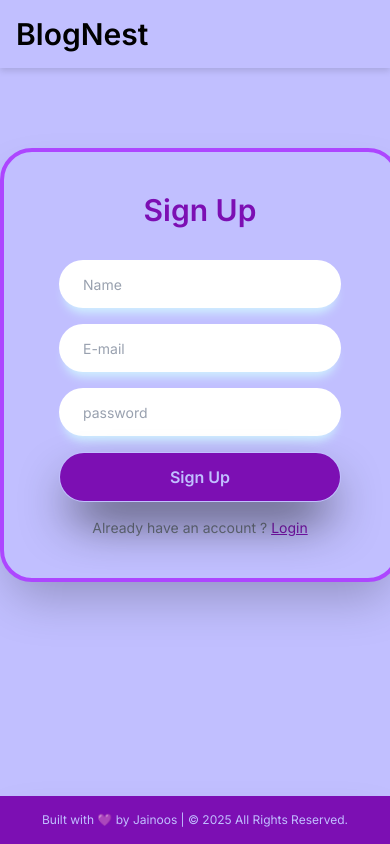
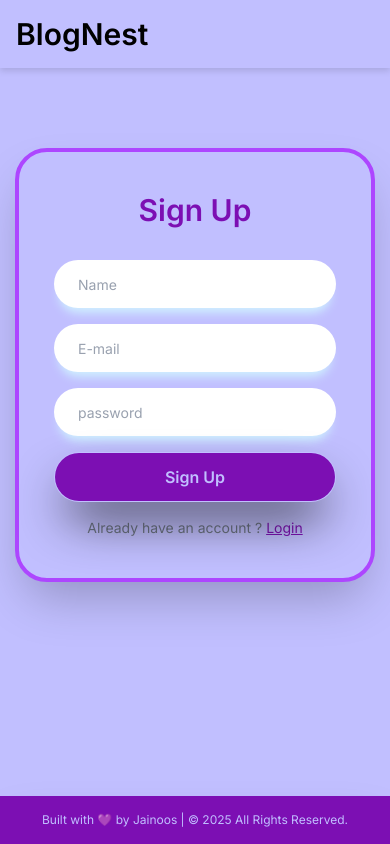
Before and after one commit to jainoos007/Blog-App, a React (Vite) app in the folder frontend/: page /signup in a window 390 px wide. Built offline with nearby package versions, Linux system fonts and the light colour scheme.

Commit message:
make login & signin responsive

```diff
--- a/frontend/src/components/Login.jsx
+++ b/frontend/src/components/Login.jsx
@@ -25,7 +25,7 @@ const Login = () => {
   };
 
   return (
-    <div className="container mt-20 w-100 bg-primary flex flex-col items-center py-10 gap-4 rounded-4xl shadow-2xl border-4 border-purple-500">
+    <div className="container mt-20 w-90 lg:w-100 bg-primary flex flex-col items-center py-10 gap-4 rounded-4xl shadow-2xl border-4 border-purple-500">
       <div className="primary text-3xl font-extrabold mb-4">Login</div>
 
       {error && <p className="text-red-500">{error}</p>}
--- a/frontend/src/components/Signup.jsx
+++ b/frontend/src/components/Signup.jsx
@@ -35,7 +35,7 @@ const Signup = () => {
   };
 
   return (
-    <div className="container mt-20 w-100 bg-primary flex flex-col items-center py-10 gap-4 rounded-4xl shadow-2xl border-4 border-purple-500">
+    <div className="container mt-20 w-90 lg:w-100 bg-primary flex flex-col items-center py-10 gap-4 rounded-4xl shadow-2xl border-4 border-purple-500">
       <div className="primary text-3xl font-extrabold mb-4">Sign Up</div>
 
       {error && <p className="text-red-500">{error}</p>}
```
